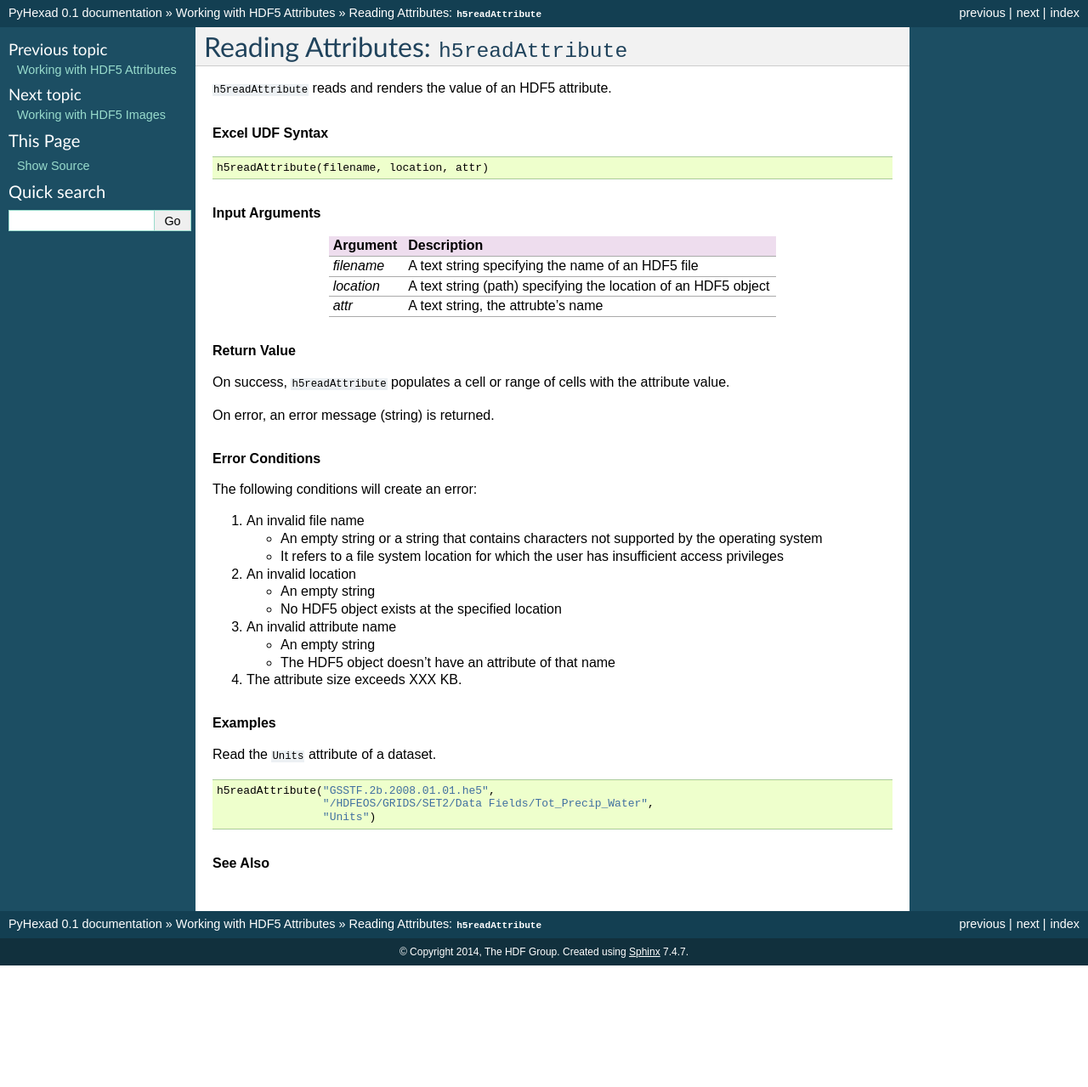
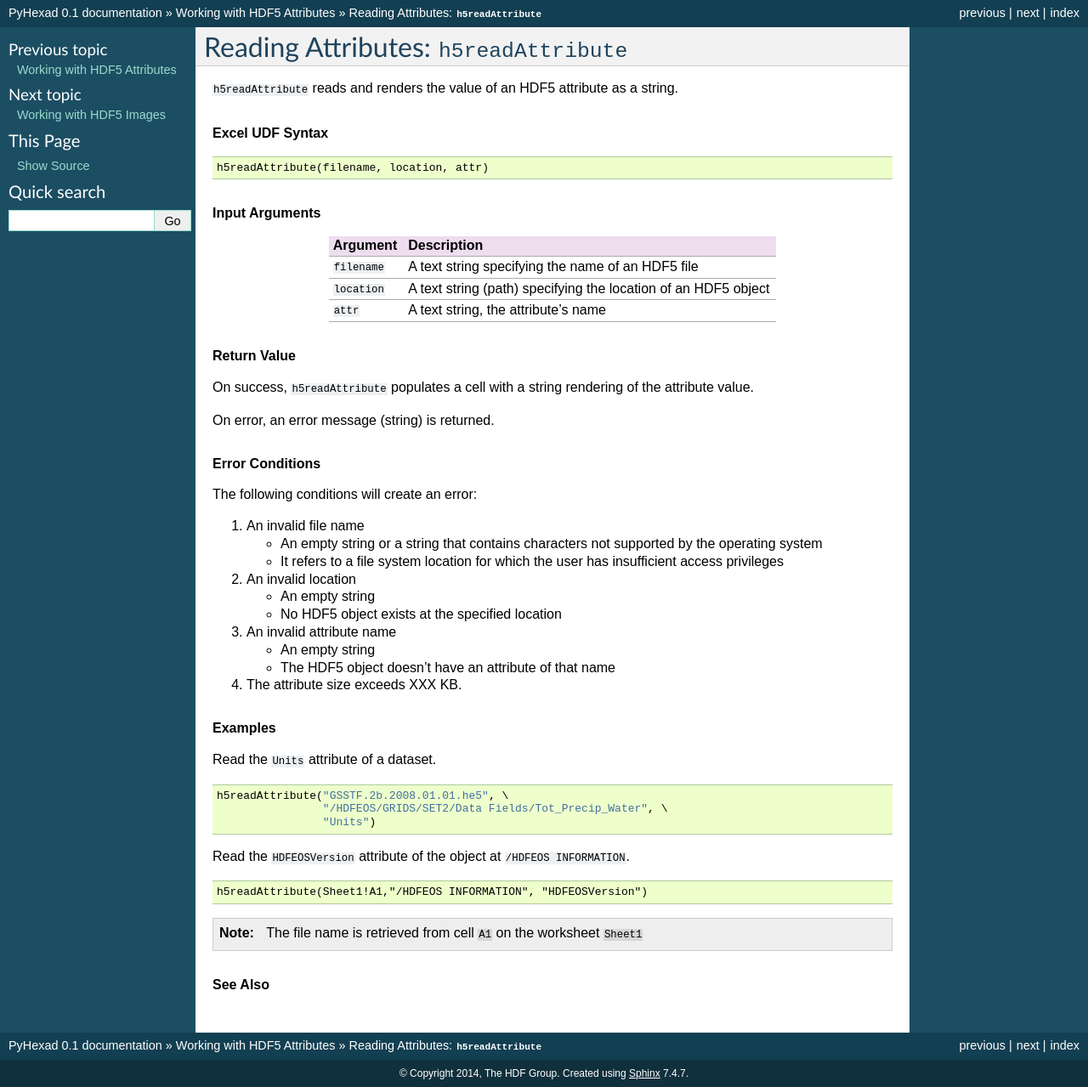
Before and after one commit to HDFGroup/PyHexad, a Sphinx documentation site: the page built from docs/attributes/h5readAttribute.rst, in a window 1280 px wide. Shown: the whole page at 85% size. Built offline with Sphinx 7.4.7, drawn with Linux system fonts in a browser that asks for light colours; before the commit the page ends 1136 px from its top, so only the background shows below that.

Commit message:
Revised code and added documentation.

```diff
--- a/docs/attributes/h5readAttribute.rst
+++ b/docs/attributes/h5readAttribute.rst
@@ -4,7 +4,8 @@
 Reading Attributes: ``h5readAttribute``
 ---------------------------------------
 
-``h5readAttribute`` reads and renders the value of an HDF5 attribute.
+``h5readAttribute`` reads and renders the value of an HDF5 attribute as
+a string.
 
 .. rubric:: Excel UDF Syntax
 
@@ -14,19 +15,19 @@ Reading Attributes: ``h5readAttribute``
 
 .. rubric:: Input Arguments
 
-+----------+---------------------------------------------------------------+
-|Argument  |Description                                                    |
-+==========+===============================================================+
-|`filename`|A text string specifying the name of an HDF5 file              |
-+----------+---------------------------------------------------------------+
-|`location`|A text string (path) specifying the location of an HDF5 object |
-+----------+---------------------------------------------------------------+
-|`attr`    |A text string, the attrubte's name                             |
-+----------+---------------------------------------------------------------+
++------------+---------------------------------------------------------------+
+|Argument    |Description                                                    |
++============+===============================================================+
+|``filename``|A text string specifying the name of an HDF5 file              |
++------------+---------------------------------------------------------------+
+|``location``|A text string (path) specifying the location of an HDF5 object |
++------------+---------------------------------------------------------------+
+|``attr``    |A text string, the attribute's name                            |
++------------+---------------------------------------------------------------+
 
 .. rubric:: Return Value
 
-On success, ``h5readAttribute`` populates a cell or range of cells with
+On success, ``h5readAttribute`` populates a cell with a string rendering of
 the attribute value.
 
 On error, an error message (string) is returned.
@@ -60,8 +61,16 @@ Read the ``Units`` attribute of a dataset.
 
 ::
 
-   h5readAttribute("GSSTF.2b.2008.01.01.he5",
-                   "/HDFEOS/GRIDS/SET2/Data Fields/Tot_Precip_Water",
+   h5readAttribute("GSSTF.2b.2008.01.01.he5", \
+                   "/HDFEOS/GRIDS/SET2/Data Fields/Tot_Precip_Water", \
 		   "Units")
 
+Read the ``HDFEOSVersion`` attribute of the object at ``/HDFEOS INFORMATION``.
+
+::
+
+   h5readAttribute(Sheet1!A1,"/HDFEOS INFORMATION", "HDFEOSVersion")
+
+.. note:: The file name is retrieved from cell ``A1`` on the worksheet ``Sheet1``
+
 .. rubric:: See Also
```
Also changed, not shown: pyhexad/__init__.py (+6 -5 lines), 1 other file.
